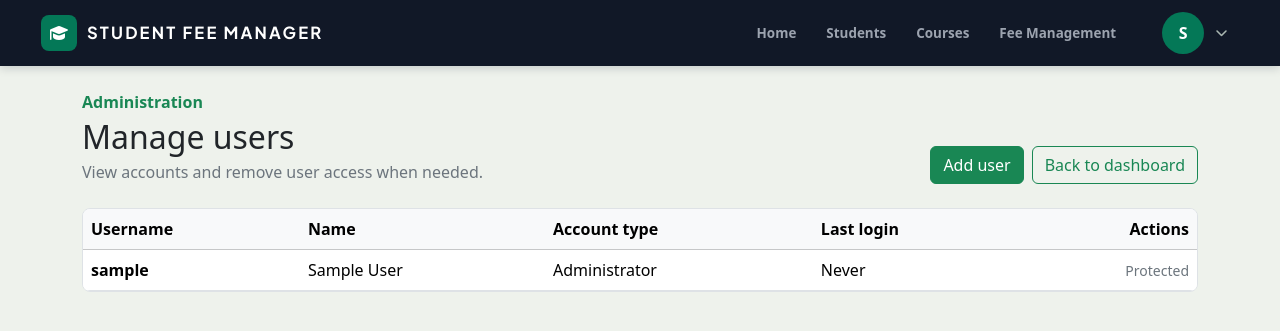
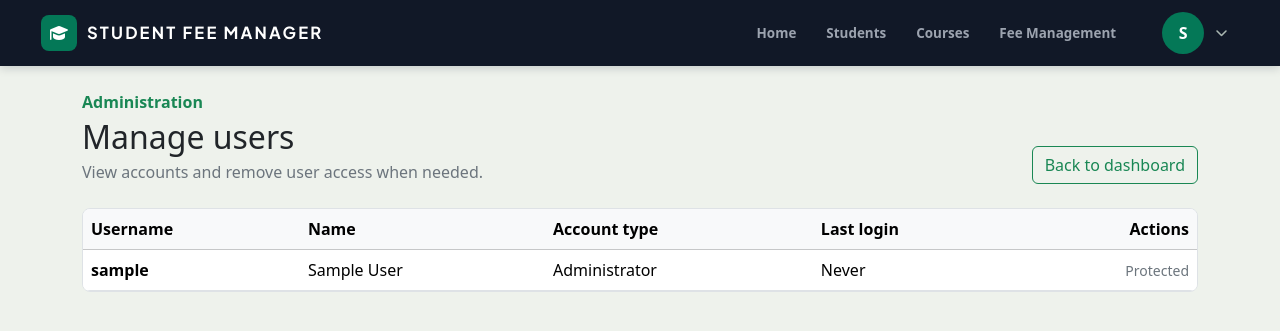
Before and after one commit to Sulfathv/student-fee-management-webapp, a Django app: page /users/ in a window 1280 px wide. Shown: the top 331 px of the page. Run offline with Django 5.2, Linux system fonts and the light colour scheme; the visitor is signed in with stand-in values (Sample User, id 1); data comes from the database, SQL or seed files in the repository.

Commit message:
Restrict sign-in to the administrator account

```diff
--- a/student_fee_project/student_fee_app/templates/admin_first_login_setup.html
+++ b/student_fee_project/student_fee_app/templates/admin_first_login_setup.html
@@ -2,11 +2,10 @@
 {% block title %}Welcome · Set up administrator · GTEC{% endblock %}
 {% block content %}
 <h1>Welcome</h1>
-<p class="auth-subtitle">Set your administrator name and new sign-in details. Saving will replace the username and password you just used.</p>
+<p class="auth-subtitle">Set the administrator username and password you will use to sign in on this app.</p>
 {% if errors %}<div class="alert alert-danger" role="alert"><ul class="mb-0">{% for error in errors %}<li>{{ error }}</li>{% endfor %}</ul></div>{% endif %}
 <form method="post" novalidate>
     {% csrf_token %}
-    <div class="mb-3"><label class="form-label" for="full_name">Name</label><input class="form-control" id="full_name" name="full_name" value="{{ full_name|default:'' }}" autocomplete="name" required autofocus></div>
     <div class="mb-3"><label class="form-label" for="username">New username</label><input class="form-control" id="username" name="username" value="{{ username|default:'' }}" autocomplete="username" required></div>
     <div class="mb-3"><label class="form-label" for="password">New password</label><input class="form-control" id="password" type="password" name="password" autocomplete="new-password" required></div>
     <div class="mb-4"><label class="form-label" for="confirm_password">Confirm new password</label><input class="form-control" id="confirm_password" type="password" name="confirm_password" autocomplete="new-password" required></div>
--- a/student_fee_project/student_fee_app/templates/user_list.html
+++ b/student_fee_project/student_fee_app/templates/user_list.html
@@ -3,7 +3,7 @@
 <main class="container py-4" id="main-content">
     <header class="d-flex flex-wrap justify-content-between align-items-end gap-3 mb-4">
         <div><p class="text-success fw-semibold mb-1">Administration</p><h1 class="h2 mb-1">Manage users</h1><p class="text-secondary mb-0">View accounts and remove user access when needed.</p></div>
-        <div class="d-flex gap-2"><a class="btn btn-success" href="{% url 'add_user' %}">Add user</a><a class="btn btn-outline-success" href="{% url 'home' %}">Back to dashboard</a></div>
+        <div class="d-flex gap-2"><a class="btn btn-outline-success" href="{% url 'home' %}">Back to dashboard</a></div>
     </header>
     <div class="table-responsive border rounded-3 bg-white">
         <table class="table table-hover align-middle mb-0">
--- a/student_fee_project/student_fee_app/templates/webapp.html
+++ b/student_fee_project/student_fee_app/templates/webapp.html
@@ -160,7 +160,7 @@
         </div>
         {% if request.user.is_authenticated %}
         {% firstof request.user.get_full_name request.user.username as profile_name %}
-        <details class="profile-menu"><summary class="profile-trigger" aria-label="Open user profile menu"><span class="profile-avatar" aria-hidden="true">{{ profile_name|slice:":1"|upper }}</span><i class="fa-solid fa-chevron-down profile-chevron" aria-hidden="true"></i></summary><div class="profile-dropdown"><div class="profile-dropdown-heading"><strong>{{ profile_name }}</strong><span>@{{ request.user.username }}</span><span>User Type: {% if request.user.is_superuser %}Administrator{% else %}User{% endif %}</span></div>{% if request.user.is_superuser %}<a href="{% url 'add_user' %}">Add User</a><a href="{% url 'user_list' %}">Manage Users</a><a href="{% url 'audit_log' %}">Deletion Audit Log</a>{% endif %}<a href="{% url 'totp_setup' %}">Authenticator App (TOTP)</a><a href="{% url 'password_reset' %}">Reset Password</a>{% if not request.user.is_superuser %}<form method="post" action="{% url 'delete_account' %}" data-confirm-delete data-confirm-message="Delete your account permanently? Enter your reason and password to continue.">{% csrf_token %}<button class="profile-logout" type="submit">Delete Account</button></form>{% endif %}<form id="logout-form" method="post" action="{% url 'logout' %}">{% csrf_token %}<button class="profile-logout" type="button" id="logout-trigger">Logout</button></form></div></details>
+        <details class="profile-menu"><summary class="profile-trigger" aria-label="Open user profile menu"><span class="profile-avatar" aria-hidden="true">{{ profile_name|slice:":1"|upper }}</span><i class="fa-solid fa-chevron-down profile-chevron" aria-hidden="true"></i></summary><div class="profile-dropdown"><div class="profile-dropdown-heading"><strong>{{ profile_name }}</strong><span>@{{ request.user.username }}</span><span>User Type: {% if request.user.is_superuser %}Administrator{% else %}User{% endif %}</span></div>{% if request.user.is_superuser %}<a href="{% url 'user_list' %}">Manage Users</a><a href="{% url 'audit_log' %}">Deletion Audit Log</a>{% endif %}<a href="{% url 'totp_setup' %}">Authenticator App (TOTP)</a><a href="{% url 'password_reset' %}">Reset Password</a>{% if not request.user.is_superuser %}<form method="post" action="{% url 'delete_account' %}" data-confirm-delete data-confirm-message="Delete your account permanently? Enter your reason and password to continue.">{% csrf_token %}<button class="profile-logout" type="submit">Delete Account</button></form>{% endif %}<form id="logout-form" method="post" action="{% url 'logout' %}">{% csrf_token %}<button class="profile-logout" type="button" id="logout-trigger">Logout</button></form></div></details>
         {% endif %}
     </nav>
 </header>
--- a/student_fee_project/student_fee_app/views.py
+++ b/student_fee_project/student_fee_app/views.py
@@ -1,5 +1,4 @@
 from django.contrib.auth import authenticate, login, logout, get_user_model, update_session_auth_hash
-from django.contrib.auth.models import Group
 from django.contrib.auth.decorators import login_required
 from django.views.decorators.csrf import ensure_csrf_cookie
 from django.views.decorators.cache import never_cache
@@ -52,15 +51,6 @@ def verify_totp(secret, code, timestamp=None):
         return False
     return any(hmac.compare_digest(totp_code(secret, timestamp + offset * 30), code) for offset in (-1, 0, 1))
 
-def promote_first_login_to_admin(user):
-    User = get_user_model()
-    with transaction.atomic():
-        if not User.objects.select_for_update().filter(is_superuser=True).exists():
-            User.objects.exclude(pk=user.pk).update(is_staff=False, is_superuser=False)
-            user.is_staff = True
-            user.is_superuser = True
-            user.save(update_fields=['is_staff', 'is_superuser'])
-
 def admin_profile_setup_required(user):
     if not user.is_superuser:
         return False
@@ -79,64 +69,44 @@ def entry_view(request):
 @ensure_csrf_cookie
 @never_cache
 def signup_view(request):
-    add_user_page = request.resolver_match.url_name == 'add_user'
-    if add_user_page and not request.user.is_superuser:
-        return redirect('home' if request.user.is_authenticated else 'login')
-    if request.user.is_authenticated and not request.user.is_superuser and not add_user_page:
+    if request.user.is_authenticated:
         return redirect('home')
     User = get_user_model()
-    if not add_user_page and User.objects.exists():
-        return redirect('home' if request.user.is_authenticated else 'login')
-    first_account = not User.objects.exists()
-    readonly_account = add_user_page or not first_account
-    user_type = 'user' if readonly_account else 'admin'
+    if User.objects.exists():
+        return redirect('login')
     if request.method == 'POST':
-        full_name = request.POST.get('full_name', '').strip()
         username = request.POST.get('username', '').strip()
         password = request.POST.get('password', '')
         confirmation = request.POST.get('confirm_password', '')
         errors = []
-        if add_user_page:
-            user_type = request.POST.get('user_type', 'user')
-            if user_type != 'user':
-                errors.append('New accounts can only be created as User accounts.')
-                user_type = 'user'
-            readonly_account = True
-        if not all((full_name, username, password, confirmation)):
-            errors.append('Complete all fields to create your account.')
+        if not all((username, password, confirmation)):
+            errors.append('Enter a username, password, and password confirmation.')
         if password != confirmation:
             errors.append('The passwords do not match.')
         if User.objects.filter(username__iexact=username).exists():
             errors.append('That username is already in use.')
-        candidate = User(
-            username=username,
-            first_name=full_name,
-            is_staff=first_account and not add_user_page,
-            is_superuser=first_account and not add_user_page,
-        )
+        candidate = User(username=username, is_staff=True, is_superuser=True)
         try:
             validate_password(password, candidate)
         except ValidationError as exc:
             errors.extend(exc.messages)
         if not errors:
             try:
-                candidate.set_password(password)
-                candidate.save()
-                if readonly_account:
-                    readonly_group, _ = Group.objects.get_or_create(name='Read-only users')
-                    candidate.groups.add(readonly_group)
+                with transaction.atomic():
+                    if User.objects.exists():
+                        errors.append('An administrator account has already been created. Please log in.')
+                    else:
+                        candidate.set_password(password)
+                        candidate.save()
             except IntegrityError:
                 errors.append('That username is already in use.')
-            else:
-                messages.success(request, 'The user account was created.' if readonly_account else 'The first account was created as Administrator.')
+            if not errors:
+                messages.success(request, 'The first account was created as Administrator.')
                 return redirect('home' if request.user.is_authenticated else 'login')
         return render(request, 'signup.html', {
-            'errors': errors, 'full_name': full_name, 'username': username,
-            'show_user_type': add_user_page, 'user_type': user_type,
+            'errors': errors, 'username': username,
         })
-    return render(request, 'signup.html', {
-        'show_user_type': add_user_page, 'user_type': user_type,
-    })
+    return render(request, 'signup.html')
 def write_access_required(view_func):
     @wraps(view_func)
     def _wrapped(request, *args, **kwargs):
@@ -157,6 +127,8 @@ def password_reset_view(request):
         totp_code_value = request.POST.get('totp_code', '').strip()
         user = request.user if is_authenticated else get_user_model().objects.filter(username__iexact=username).first()
         errors = []
+        if user and not user.is_superuser:
+            errors.append('Invalid username or password.')
         if not all((username, password, confirmation)):
             errors.append('Complete all fields to reset your password.')
         if user is None:
@@ -164,7 +136,9 @@ def password_reset_view(request):
         if password != confirmation:
             errors.append('The passwords do not match.')
         totp = UserTOTP.objects.filter(user=user, enabled=True).first() if user else None
-        if totp and not verify_totp(totp.secret, totp_code_value):
+        if user and not is_authenticated and not totp:
+            errors.append('Password recovery is unavailable until an administrator authenticator is configured.')
+        elif totp and not verify_totp(totp.secret, totp_code_value):
             errors.append('Enter a valid current authenticator code to reset this password.')
         if user and password:
             try:
@@ -197,11 +171,13 @@ def login_view(request):
         return redirect('home')
     if request.method == 'POST' and pending_user_id:
         user = get_user_model().objects.filter(pk=pending_user_id, is_active=True).first()
+        if not user or not user.is_superuser:
+            request.session.pop('pending_totp_user_id', None)
+            return render(request, 'login.html', {'error_message': 'Invalid username or password.'})
         totp = UserTOTP.objects.filter(user=user, enabled=True).first() if user else None
         code = request.POST.get('totp_code', '').strip()
         if user and totp and verify_totp(totp.secret, code):
             request.session.pop('pending_totp_user_id', None)
-            promote_first_login_to_admin(user)
             needs_setup = admin_profile_setup_required(user)
             login(request, user)
             if needs_setup:
@@ -217,12 +193,13 @@ def login_view(request):
         username = request.POST.get('username', '').strip()
         password = request.POST.get('password', '')
         user = authenticate(request, username=username, password=password)
+        if user is not None and not user.is_superuser:
+            user = None
         if user is not None:
             totp = UserTOTP.objects.filter(user=user, enabled=True).first()
             if totp:
                 request.session['pending_totp_user_id'] = user.pk
                 return render(request, 'login.html', {'requires_totp': True, 'username': user.username})
-            promote_first_login_to_admin(user)
             needs_setup = admin_profile_setup_required(user)
             login(request, user)
             if needs_setup:
@@ -232,8 +209,9 @@ def login_view(request):
         return render(request, 'login.html', {'error_message': 'Invalid username or password.'})
     if pending_user_id:
         user = get_user_model().objects.filter(pk=pending_user_id).first()
-        if user:
+        if user and user.is_superuser:
             return render(request, 'login.html', {'requires_totp': True, 'username': user.username})
+        request.session.pop('pending_totp_user_id', None)
     return render(request, 'login.html')
 
 
@@ -249,21 +227,18 @@ def admin_first_login_setup_view(request):
     if setup.completed:
         request.session.pop('needs_admin_first_login_setup', None)
         return redirect('home')
-    full_name = user.get_full_name()
     username = user.username
     errors = []
 
     if request.method == 'POST':
-        full_name = request.POST.get('full_name', '').strip()
         username = request.POST.get('username', '').strip()
         password = request.POST.get('password', '')
         confirmation = request.POST.get('confirm_password', '')
         User = get_user_model()
-        first_name, _, last_name = full_name.partition(' ')
-        candidate = User(username=username, first_name=first_name, last_name=last_name)
-
-        if not all((full_name, username, password, confirmation)):
-            errors.append('Complete all fields to finish administrator setup.')
+        candidate = User(username=username)
+
+        if not all((username, password, confirmation)):
+            errors.append('Enter a username, password, and password confirmation to finish administrator setup.')
         if password != confirmation:
             errors.append('The passwords do not match.')
         if username and username.casefold() == user.username.casefold():
@@ -284,10 +259,8 @@ def admin_first_login_setup_view(request):
 
         if not errors:
             user.username = username
-            user.first_name = first_name
-            user.last_name = last_name
             user.set_password(password)
-            user.save(update_fields=['username', 'first_name', 'last_name', 'password'])
+            user.save(update_fields=['username', 'password'])
             setup.completed = True
             setup.save(update_fields=['completed'])
             update_session_auth_hash(request, user)
@@ -296,7 +269,6 @@ def admin_first_login_setup_view(request):
             return redirect('home')
 
     return render(request, 'admin_first_login_setup.html', {
-        'full_name': full_name,
         'username': username,
         'errors': errors,
     })
```
Also changed, not shown: student_fee_project/student_fee_app/templates/password_reset.html (+16 -1 lines), student_fee_project/student_fee_app/templates/signup.html (+14 -1 lines).
